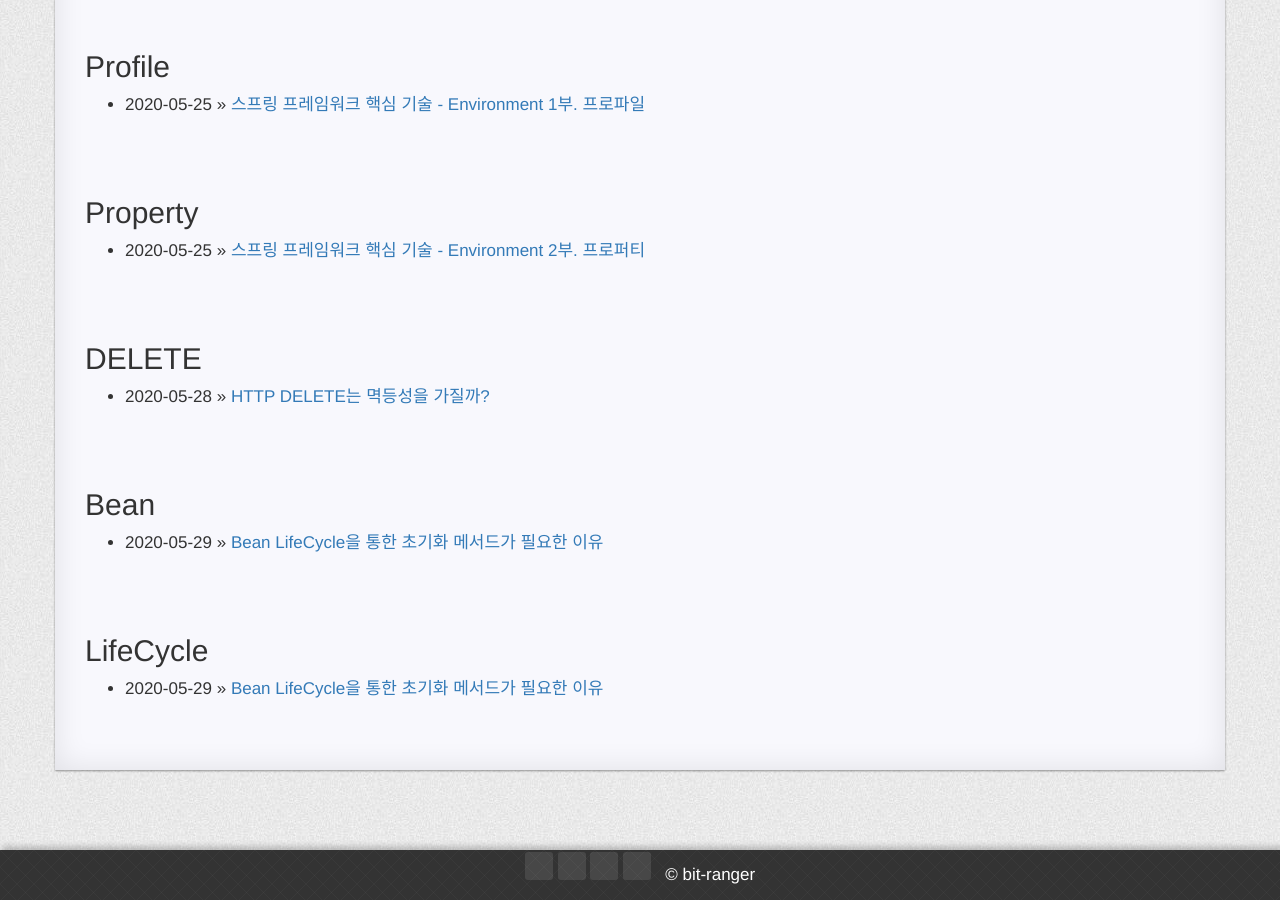
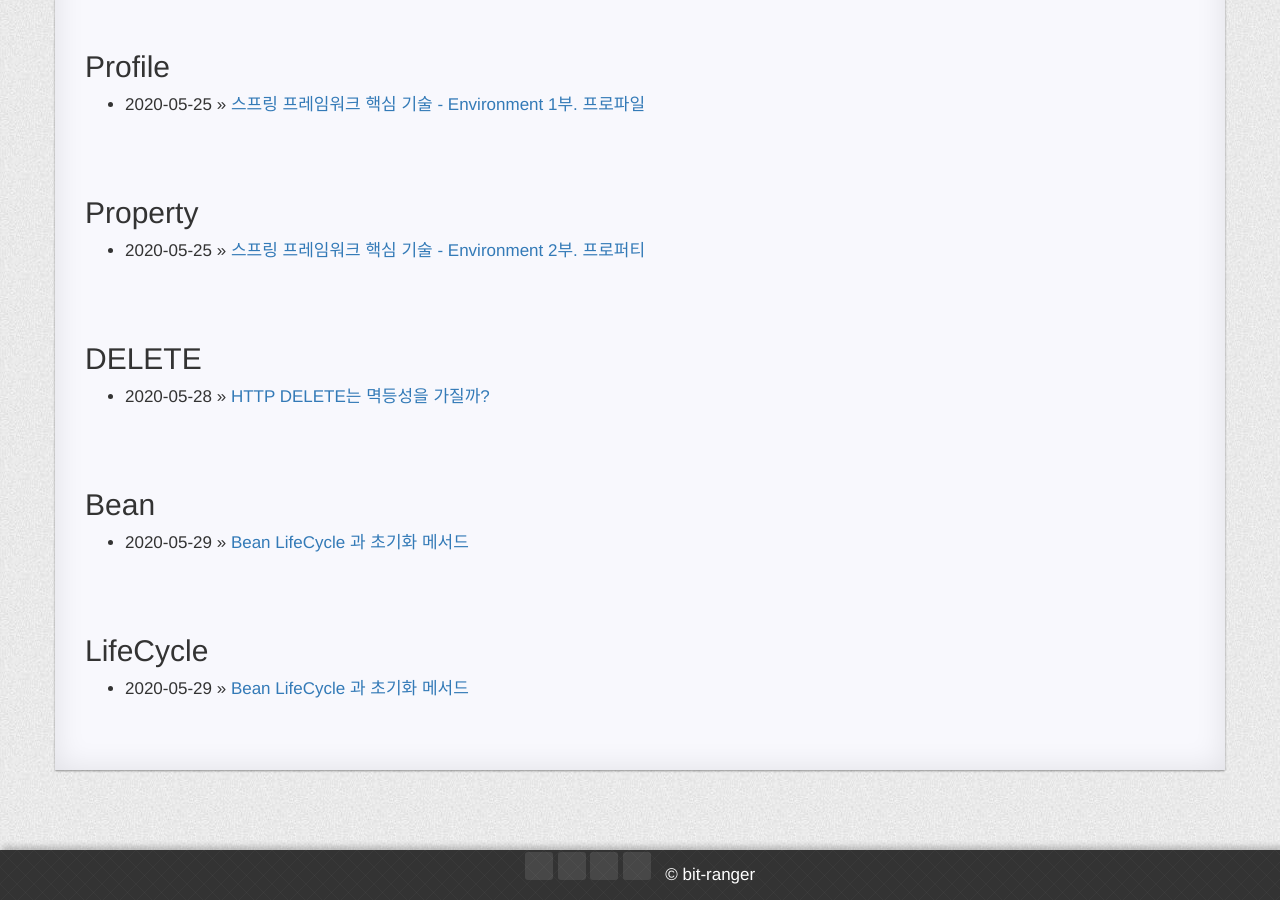
Before and after one commit to iyoungman/iyoungman.github.io, a Jekyll site: the page built from pages/3tag.html, in a window 1280 px wide and 900 px high, scrolled down 8860 px. Built offline with Jekyll 4.4.1, drawn with Linux system fonts in a browser that asks for light colours; nearby versions of some CDN libraries; some web fonts are replaced; comment, search, counter and statistics services are not loaded; a style sheet for code colours, icons or effects is not loaded; some of the changed text lies outside the part shown.

Commit message:
Fix 2020-05-29-Bean-LifeCycle-and-Init-Method

````diff
--- a/_posts/2020-05-29-Bean-LifeCycle-and-Init-Method.md
+++ b/_posts/2020-05-29-Bean-LifeCycle-and-Init-Method.md
@@ -1,6 +1,6 @@
 ---
 layout: post
-title: Bean LifeCycle을 통한 초기화 메서드가 필요한 이유
+title: Bean LifeCycle 과 초기화 메서드
 tags: Spring Bean LifeCycle DI
 categories: Spring
 ---
@@ -77,7 +77,9 @@ public class HelloService {
 ***
 
 ### 초기화 LifeCycle
+
 > 초기화 메서드란?
+
 * **DI 작업을 마친 후 실행되는 메서드**
 
 <br>
@@ -94,7 +96,7 @@ public class HelloService {
 
 * 일반적인 Java에서는 Consturctor에서 초기화를 진행한다.
 * 하지만 Spring에서는 어떠한 Bean의 Consturctor 시점에<br>의존하는 Bean들이 주입되지 않는 경우가 있다.<br>
-setter, field 주입을 사용하는 경우로 예를 들수 있다.
+* Setter, Field 주입을 사용하는 경우로 예를 들수 있다.
 * 즉, 이시점에 의존 Bean을 사용할 수 없다.
 
 ```java
@@ -115,7 +117,9 @@ public class HelloService {
 }
 ```
 
-* 따라서 @Autowired로 의존성 주입이 일어난 **BeanPostProcessor.postProcessBeforeInitialization() Lifecycle 이후에**
+<br>
+
+* 따라서 @Autowired로 의존성 주입이 일어난 <br>**BeanPostProcessor.postProcessBeforeInitialization() Lifecycle 이후에**
 * 초기화 메서드를 실행한다.
 
 <br>
@@ -123,6 +127,6 @@ public class HelloService {
 ## Reference
 * [https://www.concretepage.com/spring/spring-bean-life-cycle-tutorial](https://www.concretepage.com/spring/spring-bean-life-cycle-tutorial)
 * [https://whiteship.tistory.com/791](https://whiteship.tistory.com/791)
-* https://madplay.github.io/post/spring-bean-lifecycle-methods
-* https://zorba91.tistory.com/223
-* https://stackoverflow.com/questions/11380558/why-does-spring-dependency-injection-have-init-method
+* [https://madplay.github.io/post/spring-bean-lifecycle-methods](https://madplay.github.io/post/spring-bean-lifecycle-methods)
+* [https://zorba91.tistory.com/223](https://zorba91.tistory.com/223)
+* [https://stackoverflow.com/questions/11380558/why-does-spring-dependency-injection-have-init-method](https://stackoverflow.com/questions/11380558/why-does-spring-dependency-injection-have-init-method)
````
